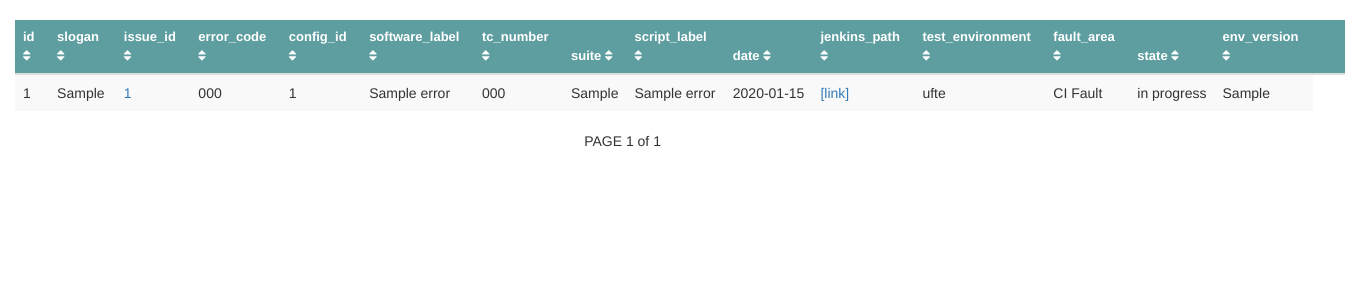
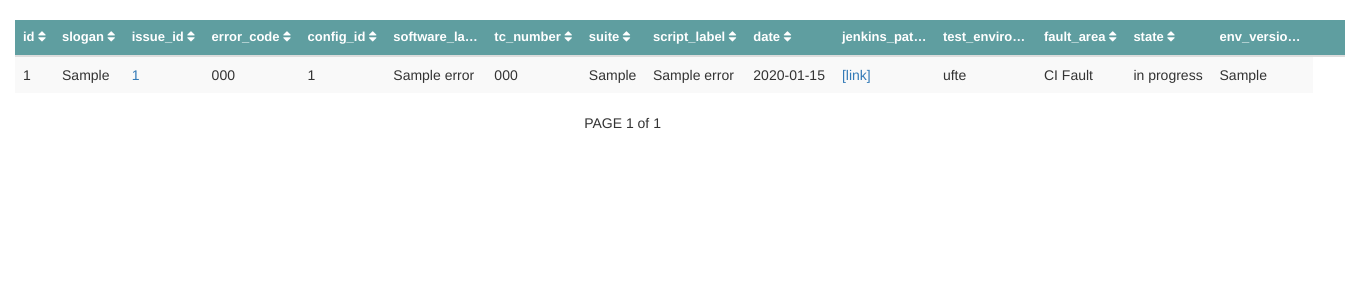
Before and after one commit to dariusz-adler/c-tool, a Django app: page / in a window 1360 px wide. Shown: the part 51-351 px from the top of the page. Run offline with Django 3.2, Linux system fonts and the light colour scheme; tables that the repository leaves empty hold one stand-in row (values such as "Sample post"); some libraries are stand-ins or nearby versions.

Commit message:
the same refactorization for head of table

```diff
--- a/errors/templates/errors/index.html
+++ b/errors/templates/errors/index.html
@@ -25,17 +25,17 @@
                 {% for field, _ in fields %}
                     {% if field == column %}
 
-                        <th><a href="{% url 'error:sorting' field direction %}" style="color: white;">{{ field }} <i
+                        <th title="{{ field }}" style="max-width: 100px; overflow: hidden; text-overflow: ellipsis; white-space: nowrap;"><a href="{% url 'error:sorting' field direction %}" style="color: white;">{{ field }} <i
                                 class="{{ icon }}"></i></a></th>
                     {% else %}
                         {% if field == "created_by"%}
                             {% if user.is_authenticated %}
-                                <th><a href="{% url 'error:sorting' field 'asc' %}" style="color: white;">{{ field }} <i
+                                <th title="{{ field }}" style="max-width: 100px; overflow: hidden; text-overflow: ellipsis; white-space: nowrap;"><a href="{% url 'error:sorting' field 'asc' %}" style="color: white;">{{ field }} <i
                                         class="fa fa-sort"></i></a>
                                 </th>
                             {% endif %}
                             {% else %}
-                             <th><a href="{% url 'error:sorting' field 'asc' %}" style="color: white;">{{ field }} <i
+                             <th title="{{ field }}" style="max-width: 100px; overflow: hidden; text-overflow: ellipsis; white-space: nowrap;"><a href="{% url 'error:sorting' field 'asc' %}" style="color: white;">{{ field }} <i
                                         class="fa fa-sort"></i></a>
                                 </th>
                         {% endif %}
```
